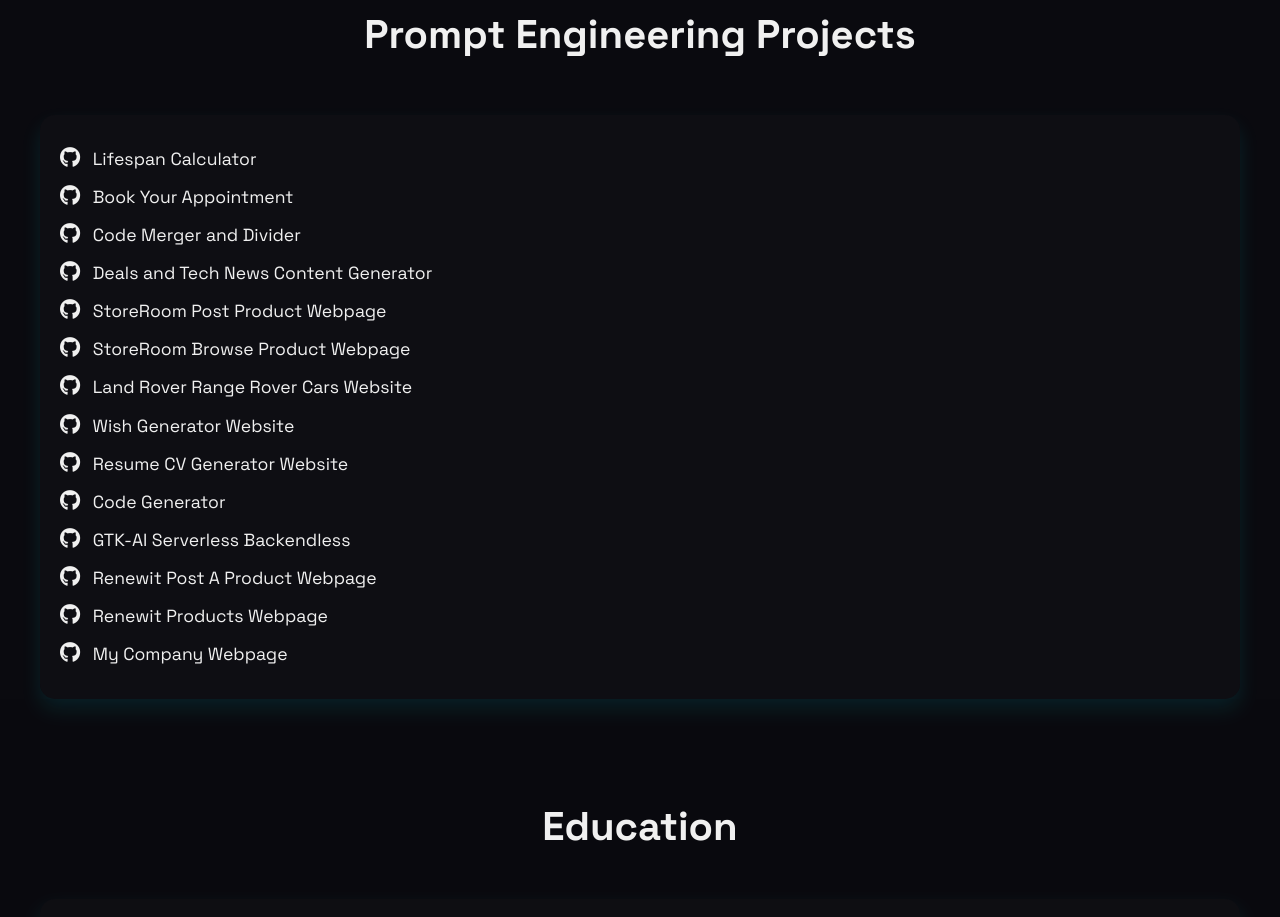
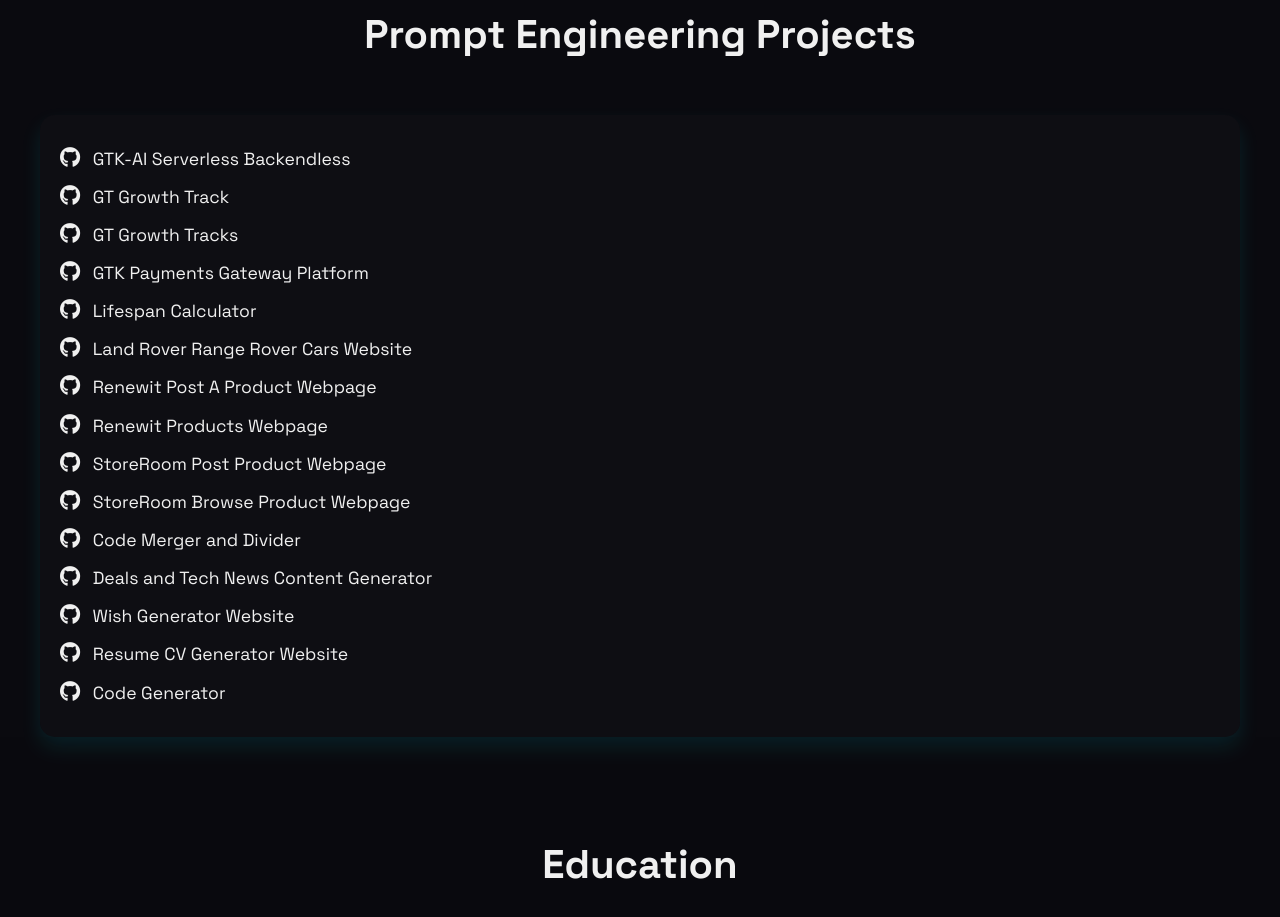
Before and after one commit to GTK-THANGELLA-17/G.Thangella-DevOpsEngineer-Portfolio, a plain HTML site: page index.html in a window 1280 px wide. Shown: the part 5428-6345 px from the top of the page. Drawn offline with Linux system fonts and the light colour scheme.

Commit message:
Update index.html

```diff
--- a/index.html
+++ b/index.html
@@ -973,20 +973,22 @@
         <div class="projects-grid">
             <div class="project-card">
                 <ul>
+				    <li><a href="https://gtk-thangella-17.github.io/GTK-AI-serverless-backendless/"><i class="fab fa-github"></i> GTK-AI Serverless Backendless</a></li>
+					<li><a href="https://gtk-thangella-17.github.io/GT-GROWTH-TRACK/"><i class="fab fa-github"></i> GT Growth Track</a></li>
+                    <li><a href="https://gtk-thangella-17.github.io/GT-GROWTH-TRACKS/"><i class="fab fa-github"></i> GT Growth Tracks</a></li>
+					<li><a href="https://gtk-thangella-17.github.io/GTK-Payments-Gateway-Platform/"><i class="fab fa-github"></i> GTK Payments Gateway Platform</a></li>
                     <li><a href="https://gtk-thangella-17.github.io/Lifespan_calculatoe-v1/"><i class="fab fa-github"></i> Lifespan Calculator</a></li>
-                    <li><a href="https://gtk-thangella-17.github.io/Book-your-Appointment/"><i class="fab fa-github"></i> Book Your Appointment</a></li>
-                    <li><a href="https://gtk-thangella-17.github.io/code-merger-and-divider-v1/"><i class="fab fa-github"></i> Code Merger and Divider</a></li>
-                    <li><a href="https://gtk-thangella-17.github.io/deals-and-tech-news-content-code-generator-v1/"><i class="fab fa-github"></i> Deals and Tech News Content Generator</a></li>
+					<li><a href="https://gtk-thangella-17.github.io/Land-Rover-Range-Rover-Cars-Website/"><i class="fab fa-github"></i> Land Rover Range Rover Cars Website</a></li>
+					<li><a href="https://gtk-thangella-17.github.io/Renewit-Post-A-Product-webpage/"><i class="fab fa-github"></i> Renewit Post A Product Webpage</a></li>
+                    <li><a href="https://gtk-thangella-17.github.io/Renewit-products-webpage/"><i class="fab fa-github"></i> Renewit Products Webpage</a></li>
                     <li><a href="https://gtk-thangella-17.github.io/StoreRoom-post-Product-Website/"><i class="fab fa-github"></i> StoreRoom Post Product Webpage</a></li>
                     <li><a href="https://gtk-thangella-17.github.io/StoreRoom-Products-Website/"><i class="fab fa-github"></i> StoreRoom Browse Product Webpage</a></li>
-                    <li><a href="https://gtk-thangella-17.github.io/Land-Rover-Range-Rover-Cars-Website/"><i class="fab fa-github"></i> Land Rover Range Rover Cars Website</a></li>
+					<li><a href="https://gtk-thangella-17.github.io/code-merger-and-divider-v1/"><i class="fab fa-github"></i> Code Merger and Divider</a></li>
+                    <li><a href="https://gtk-thangella-17.github.io/deals-and-tech-news-content-code-generator-v1/"><i class="fab fa-github"></i> Deals and Tech News Content Generator</a></li>
                     <li><a href="https://gtk-thangella-17.github.io/Wish-Generator-website/"><i class="fab fa-github"></i> Wish Generator Website</a></li>
                     <li><a href="https://gtk-thangella-17.github.io/Resume-CV-Generator/"><i class="fab fa-github"></i> Resume CV Generator Website</a></li>
                     <li><a href="https://gtk-thangella-17.github.io/code-generator-v1/"><i class="fab fa-github"></i> Code Generator</a></li>
-                    <li><a href="https://gtk-thangella-17.github.io/GTK-AI-serverless-backendless/"><i class="fab fa-github"></i> GTK-AI Serverless Backendless</a></li>
-                    <li><a href="https://gtk-thangella-17.github.io/Renewit-Post-A-Product-webpage/"><i class="fab fa-github"></i> Renewit Post A Product Webpage</a></li>
-                    <li><a href="https://gtk-thangella-17.github.io/Renewit-products-webpage/"><i class="fab fa-github"></i> Renewit Products Webpage</a></li>
-                    <li><a href="https://gtk-thangella-17.github.io/My-Company-webpage/"><i class="fab fa-github"></i> My Company Webpage</a></li>
+
                 </ul>
             </div>
         </div>
```
